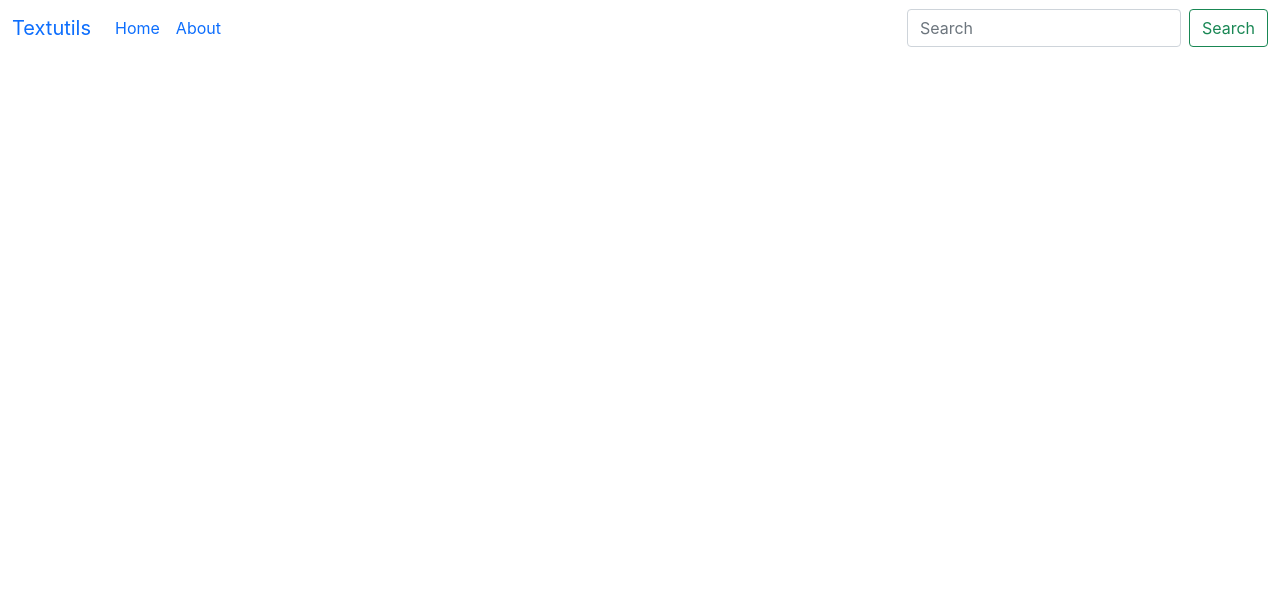
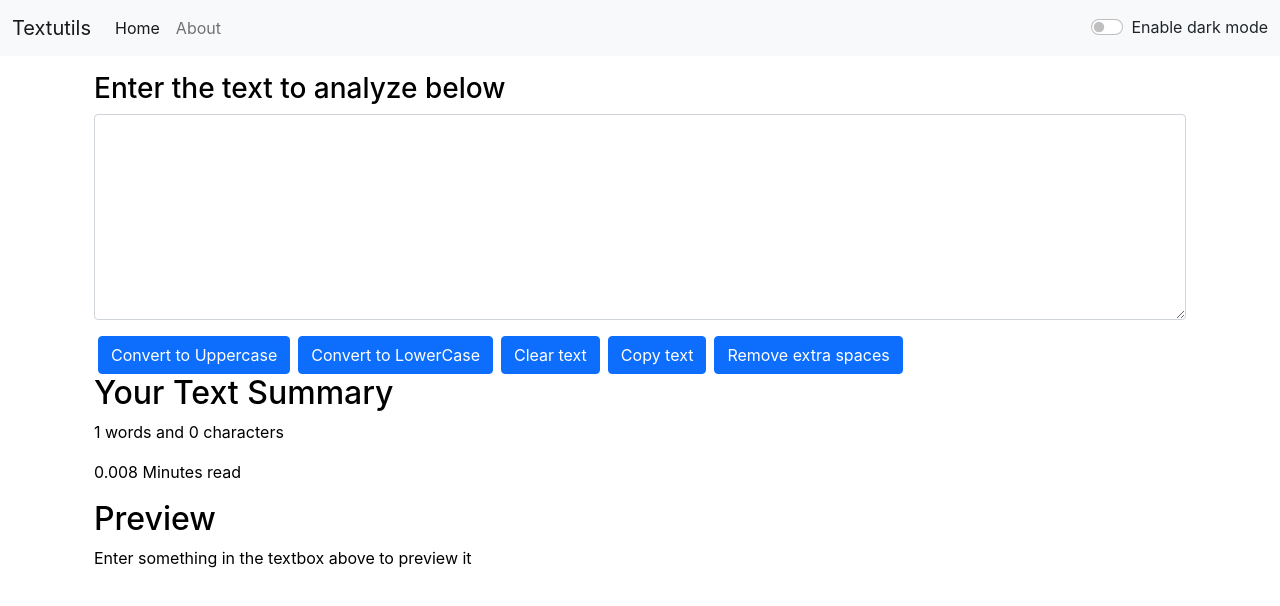
Before and after one commit to akshaytalanki19/textutils, a React (Create React App) app: page / in a window 1280 px wide. Shown: the top 606 px of the page. Built offline with nearby package versions, Linux system fonts and the light colour scheme.

Commit message:
completed textutils

```diff
--- a/package.json
+++ b/package.json
@@ -6,6 +6,8 @@
     "cra-template": "1.2.0",
     "react": "^19.0.0",
     "react-dom": "^19.0.0",
+    "react-hot-toast": "^2.4.1",
+    "react-router-dom": "^7.1.1",
     "react-scripts": "5.0.1",
     "web-vitals": "^4.2.4"
   },
--- a/public/index.html
+++ b/public/index.html
@@ -7,7 +7,7 @@
     <meta name="theme-color" content="#000000" />
     <meta
       name="description"
-      content="Web site created using create-react-app"
+      content="TextUtils is a utility used for manuplating your text"
     />
     <link rel="apple-touch-icon" href="%PUBLIC_URL%/logo192.png" />
     <!--
@@ -24,7 +24,7 @@
       work correctly both with client-side routing and a non-root public URL.
       Learn how to configure a non-root public URL by running `npm run build`.
     -->
-    <title>React App</title>
+    <title>Textutils</title>
   </head>
   <link href="https://cdn.jsdelivr.net/npm/bootstrap@5.0.2/dist/css/bootstrap.min.css" rel="stylesheet" integrity="sha384-EVSTQN3/azprG1Anm3QDgpJLIm9Nao0Yz1ztcQTwFspd3yD65VohhpuuCOmLASjC" crossorigin="anonymous">
   <body>
--- a/src/App.js
+++ b/src/App.js
@@ -1,11 +1,72 @@
-import logo from './logo.svg';
+import { useState } from 'react';
 import './App.css';
+import About from './components/About';
 import Navbar from './components/Navbar';
- let name="Akshay"
+import TextForm from './components/TextForm';
+import Alert from './components/Alert';
+import toast from 'react-hot-toast';
+import {
+   BrowserRouter as Router,
+   Switch,
+   Link,
+   Route,
+   Routes
+} from "react-router-dom";
 function App() {
+  const [mode, setMode] =useState('light');
+  const toggleMode = () =>{
+   if(mode === 'dark'){
+      setMode('light');
+      document.body.style.backgroundColor= 'white';
+      toast('Hello Light!',
+         {
+           duration: 1000,
+           icon: '👏'
+         }
+
+       );
+      document.title="Textutils - Light mode"
+   }
+   else{
+      setMode('dark');
+      document.body.style.backgroundColor= '#2a456e';
+      toast('Hello Darkness!',
+         {
+           duration: 1000,
+           icon: '👏',
+           style: {
+             borderRadius: '10px',
+             background: '#333',
+             color: '#fff',
+           },
+         }
+
+       );
+       document.title="Textutils - Dark mode"
+   }
+  }
   return (
      <>
-        <Navbar title="Textutils"/>
+        <Router>
+        <Navbar title="Textutils" mode={mode}  toggleMode={toggleMode}/>
+        {/* <Alert alert="This is alert"/> */}
+        <div className="container my-3">
+         <Routes>
+         <Route path="/about" element={<About />} />
+         <Route
+              path="/"
+              element={
+                <TextForm
+                  heading="Enter the text to analyze below"
+                  mode={mode}
+                />
+              }
+            />
+         </Routes>
+
+        {/* <About/> */}
+        </div>
+        </Router>
      </>
   );
 }
--- /dev/null
+++ b/src/components/About.js
@@ -0,0 +1,72 @@
+import React,{useState} from 'react'
+
+export default function
+About() {
+    const [myStyle,setMyStyle]=useState({
+        color: 'Dark',
+        backgroundColor: 'white'
+    })
+    const toggleStyle =()=>{
+        if(myStyle.color === 'white'){
+            setMyStyle({
+                color: 'black',
+                backgroundColor: 'white'
+            })
+            setBtnText("Enable Dark Mode")
+        } else{
+            setMyStyle({
+            color: 'white',
+            backgroundColor: 'black',
+            border: '1px solid white'
+            })
+            setBtnText("Enable Light Mode")
+        }
+    }
+    const [btntext, setBtnText]= useState("Enable Dark mode")
+  return (
+    <div className='container' style={myStyle}>
+        <h1>About Us</h1>
+        <div className="accordion" id="accordionExample" style={myStyle}>
+        <div className="accordion-item">
+            <h2 className="accordion-header">
+            <button className="accordion-button" type="button" style={myStyle} data-bs-toggle="collapse" data-bs-target="#collapseOne" aria-expanded="true" aria-controls="collapseOne">
+                Accordion Item #1
+            </button>
+            </h2>
+            <div id="collapseOne" className="accordion-collapse collapse show" style={myStyle} data-bs-parent="#accordionExample">
+            <div className="accordion-body">
+                <strong>This is the first item's accordion body.</strong> It is shown by default, until the collapse plugin adds the appropriate classNamees that we use to style each element. These classNamees control the overall appearance, as well as the showing and hiding via CSS transitions. You can modify any of this with custom CSS or overriding our default variables. It's also worth noting that just about any HTML can go within the <code>.accordion-body</code>, though the transition does limit overflow.
+            </div>
+            </div>
+        </div>
+        <div className="accordion-item">
+            <h2 className="accordion-header">
+            <button className="accordion-button collapsed" type="button" style={myStyle} data-bs-toggle="collapse" data-bs-target="#collapseTwo" aria-expanded="false" aria-controls="collapseTwo">
+                Accordion Item #2
+            </button>
+            </h2>
+            <div id="collapseTwo" className="accordion-collapse collapse" style={myStyle} data-bs-parent="#accordionExample">
+            <div className="accordion-body">
+                <strong>This is the second item's accordion body.</strong> It is hidden by default, until the collapse plugin adds the appropriate classNamees that we use to style each element. These classNamees control the overall appearance, as well as the showing and hiding via CSS transitions. You can modify any of this with custom CSS or overriding our default variables. It's also worth noting that just about any HTML can go within the <code>.accordion-body</code>, though the transition does limit overflow.
+            </div>
+            </div>
+        </div>
+        <div className="accordion-item">
+            <h2 className="accordion-header">
+            <button className="accordion-button collapsed" type="button" style={myStyle} data-bs-toggle="collapse" data-bs-target="#collapseThree" aria-expanded="false" aria-controls="collapseThree">
+                Accordion Item #3
+            </button>
+            </h2>
+            <div id="collapseThree" className="accordion-collapse collapse" style={myStyle} data-bs-parent="#accordionExample">
+            <div className="accordion-body">
+                <strong>This is the third item's accordion body.</strong> It is hidden by default, until the collapse plugin adds the appropriate classNamees that we use to style each element. These classNamees control the overall appearance, as well as the showing and hiding via CSS transitions. You can modify any of this with custom CSS or overriding our default variables. It's also worth noting that just about any HTML can go within the <code>.accordion-body</code>, though the transition does limit overflow.
+            </div>
+            </div>
+        </div>
+        </div>
+        <div className="container">
+        <button onClick={toggleStyle} className="btn btn-primary">{btntext}</button>
+        </div>
+    </div>
+  )
+}
--- /dev/null
+++ b/src/components/Alert.js
@@ -0,0 +1,14 @@
+import React from 'react'
+
+function Alert(props) {
+  return (
+    <div>
+        <div className="alert alert-warning alert-dismissible fade show" role="alert">
+            {props.alert}
+            <button type="button" className="btn-close" data-bs-dismiss="alert" aria-label="Close"></button>
+        </div>
+    </div>
+  )
+}
+
+export default Alert
--- a/src/components/Navbar.js
+++ b/src/components/Navbar.js
@@ -1,27 +1,32 @@
 import React from 'react';
 import PropTypes from 'prop-types';
+import { Link } from 'react-router-dom';
 
 export default function Navbar(props) {
   return (
-    <nav className="navbar navbar-expand-lg bg-body-tertiary">
+    <nav className={`navbar navbar-expand-lg navbar-${props.mode} bg-${props.mode}`}>
     <div className="container-fluid">
-      <a className="navbar-brand" href="#">{props.title}</a>
-      <button className="navbar-toggler" type="button" data-bs-toggle="collapse" data-bs-target="#navbarSupportedContent" aria-controls="navbarSupportedContent" aria-expanded="false" aria-label="Toggle navigation">
+      <Link className="navbar-brand" to="/">{props.title}</Link>
+      <button className="navbar-toggler" type="button" data-bs-toggle="collapse" data-bs-target="/navbarSupportedContent" aria-controls="navbarSupportedContent" aria-expanded="false" aria-label="Toggle navigation">
         <span className="navbar-toggler-icon"></span>
       </button>
       <div className="collapse navbar-collapse" id="navbarSupportedContent">
         <ul className="navbar-nav me-auto mb-2 mb-lg-0">
           <li className="nav-item">
-            <a className="nav-link active" aria-current="page" href="#">Home</a>
+            <Link className="nav-link active" aria-current="page" to="/">Home</Link>
           </li>
           <li className="nav-item">
-            <a className="nav-link" href="#">About</a>
+            <Link className="nav-link" to="/about">About</Link>
           </li>
         </ul>
-        <form className="d-flex" role="search">
+        {/* <form className="d-flex" role="search">
           <input className="form-control me-2" type="search" placeholder="Search" aria-label="Search" />
-          <button className="btn btn-outline-success" type="submit">Search</button>
-        </form>
+          <button className="btn btn-outline-primary" type="submit">Search</button>
+        </form> */}
+        <div class={`form-check form-switch text-${props.mode === 'light'?'dark':'light'}` }>
+          <input class="form-check-input" onClick={props.toggleMode} type="checkbox" role="switch" id="flexSwitchCheckDefault"/>
+          <label class="form-check-label" htmlFor="flexSwitchCheckDefault">Enable dark mode</label>
+        </div>
       </div>
     </div>
   </nav>
--- /dev/null
+++ b/src/components/TextForm.js
@@ -0,0 +1,69 @@
+import React, {useState} from 'react'
+import {toast} from 'react-hot-toast';
+
+export default function
+TextForm(props) {
+    const handleUpClick = ()=>{
+        //console.log("uppercase was clicked");
+        let newText =text.toUpperCase();
+        setText(newText)
+        if(newText.length>0)
+        toast.success("successfully converted to uppercase",{id:"uppercase"});
+        else
+        toast.error("no text avialable");
+    }
+    const handleDownClick = ()=>{
+        //console.log("uppercase was clicked");
+        let newText =text.toLowerCase();
+        setText(newText)
+        if(newText.length>0)
+        toast.success("successfully converted to lowercase",{id:"uppercase"});
+        else
+        toast.error("no text avialable");
+    }
+    const handleOnChange=(event)=>{
+        //console.log("Upper case");
+        setText(event.target.value);
+    }
+    const handleClear=()=>{
+        if(text.length>0){
+        setText('');
+        toast.success("text cleared",{id:"cleared"});
+        }else
+        toast.error("no text avialable");
+    }
+    const handleCopy = () =>{
+        var text =document.getElementById('mybox');
+        text.select();
+        navigator.clipboard.writeText(text.value);
+        toast.success("text copied",{id:"copied"});
+    }
+    const handleExtraSpaces=()=>{
+        let newText = text.split(/[ ]+/);
+        setText(newText.join(" "))
+        toast.success("extra spaces removed ",{id:"removed"});
+    }
+    const [text,setText]=useState('');
+  return (
+    <>
+    <div className='container' style={{color: props.mode === 'dark'?'white':'black'}}>
+        <h3>{props.heading}</h3>
+        <div class="mb-3">
+           <textarea className="form-control" value={text}  onChange={handleOnChange} style={{backgroundColor: props.mode === 'dark'?'grey':'white', color: props.mode === 'dark'?'white':'black'}} id="mybox" rows="8"></textarea>
+        </div>
+        <button className="btn btn-primary mx-1" onClick={handleUpClick}>Convert to Uppercase</button>
+        <button className="btn btn-primary mx-1" onClick={handleDownClick}>Convert to LowerCase</button>
+        <button className="btn btn-primary mx-1" onClick={handleClear}>Clear text</button>
+        <button className="btn btn-primary mx-1" onClick={handleCopy}>Copy text</button>
+        <button className="btn btn-primary mx-1" onClick={handleExtraSpaces}>Remove extra spaces</button>
+    </div>
+    <div className="container" style={{color: props.mode === 'dark'?'white':'black'}}>
+        <h2 >Your Text Summary</h2>
+        <p>{text.split(" ").length} words and {text.length} characters</p>
+        <p>{0.008 * text.split(" ").length} Minutes read</p>
+        <h2>Preview</h2>
+        <p>{text.length>0?text:"Enter something in the textbox above to preview it"}</p>
+    </div>
+    </>
+  )
+}
--- a/src/index.js
+++ b/src/index.js
@@ -3,10 +3,11 @@ import ReactDOM from 'react-dom/client';
 import './index.css';
 import App from './App';
 import reportWebVitals from './reportWebVitals';
-
+import {Toaster} from 'react-hot-toast'
 const root = ReactDOM.createRoot(document.getElementById('root'));
 root.render(
   <React.StrictMode>
+    <Toaster position='top-right'/>
     <App />
   </React.StrictMode>
 );
```
Also changed, not shown: 1 other file (tests, documents, lock files or other folders).
